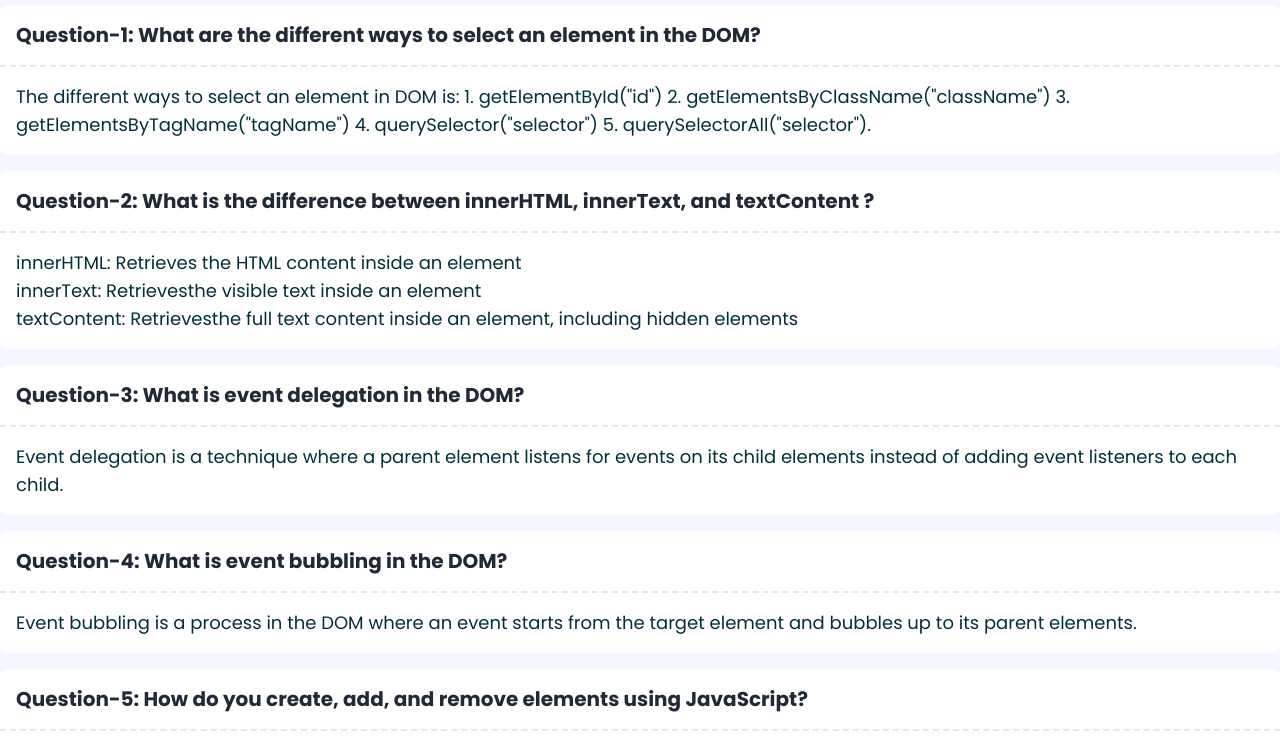
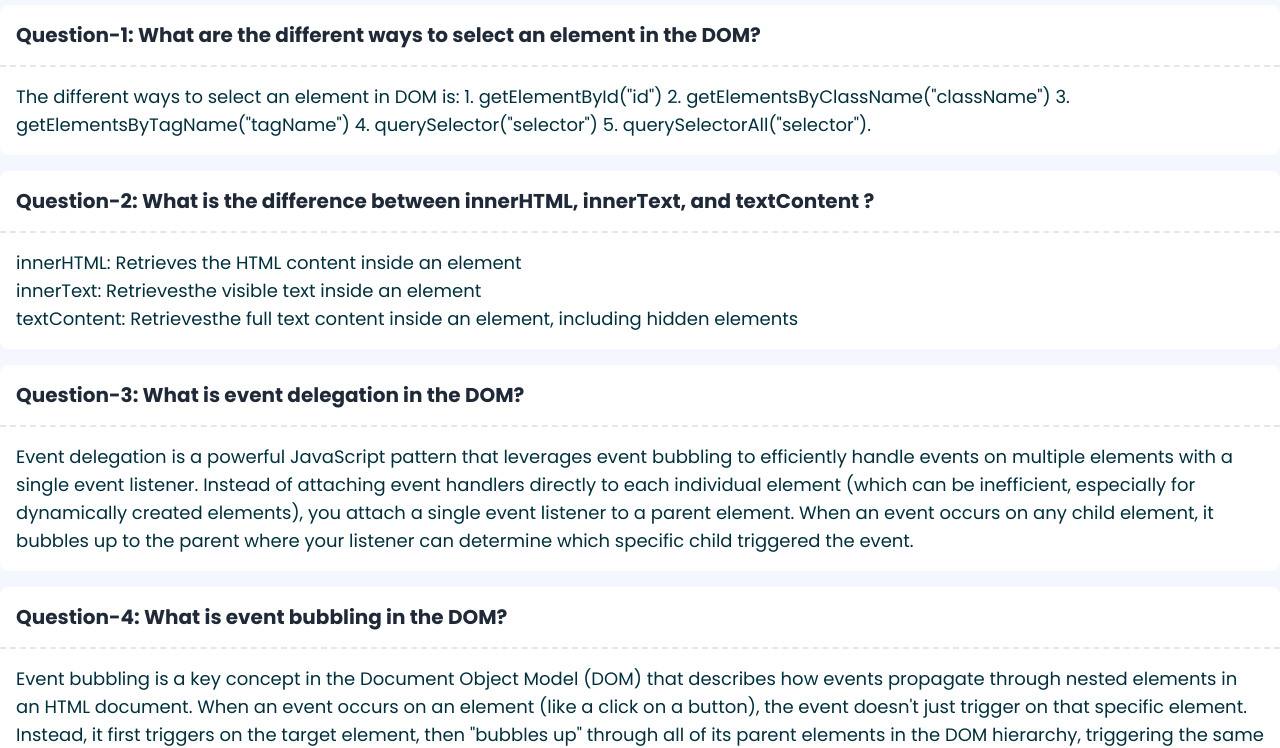
Before and after one commit to MidrarBinFeroz/devboard-project, a plain HTML site: page blog.html in a window 1280 px wide. Shown: the part 215-963 px from the top of the page. Drawn offline with nearby package versions, Linux system fonts and the light colour scheme.

Commit message:
modified questions in blogs section

```diff
--- a/blog.html
+++ b/blog.html
@@ -3,7 +3,7 @@
 <head>
     <meta charset="UTF-8">
     <meta name="viewport" content="width=device-width, initial-scale=1.0">
-    <title>Document</title>
+    <title>BLOG PAGE</title>
     <link href="https://cdn.jsdelivr.net/npm/daisyui@4.12.24/dist/full.min.css" rel="stylesheet" type="text/css" />
   <script src="https://cdn.tailwindcss.com"></script>
   <!-- Google Font -->
@@ -73,11 +73,13 @@
         </div>
         <div class="bg-white rounded-lg my-4">
             <p class="w-full poppins-bold text-xl p-4 border-dashed border-b-2">Question-3: What is event delegation in the DOM?</p>
-            <p class="poppins-regular text-lg p-4 text-text">Event delegation is a technique where a parent element listens for events on its child elements instead of adding event listeners to each child.</p>
+            <p class="poppins-regular text-lg p-4 text-text">Event delegation is a powerful JavaScript pattern that leverages event bubbling to efficiently handle events on multiple elements with a single event listener.
+                Instead of attaching event handlers directly to each individual element (which can be inefficient, especially for dynamically created elements), you attach a single event listener to a parent element. When an event occurs on any child element, it bubbles up to the parent where your listener can determine which specific child triggered the event.</p>
         </div>
         <div class="bg-white rounded-lg my-4">
             <p class="w-full poppins-bold text-xl p-4 border-dashed border-b-2"> Question-4: What is event bubbling in the DOM?</p>
-            <p class="poppins-regular text-lg p-4 text-text">Event bubbling is a process in the DOM where an event starts from the target element and bubbles up to its parent elements.</p>
+            <p class="poppins-regular text-lg p-4 text-text">Event bubbling is a key concept in the Document Object Model (DOM) that describes how events propagate through nested elements in an HTML document.
+                When an event occurs on an element (like a click on a button), the event doesn't just trigger on that specific element. Instead, it first triggers on the target element, then "bubbles up" through all of its parent elements in the DOM hierarchy, triggering the same event on each ancestor element until it reaches the document root.</p>
         </div>
         <div class="bg-white rounded-lg my-4">
             <p class="w-full poppins-bold text-xl p-4 border-dashed border-b-2"> Question-5: How do you create, add, and remove elements using JavaScript?</p>
```
